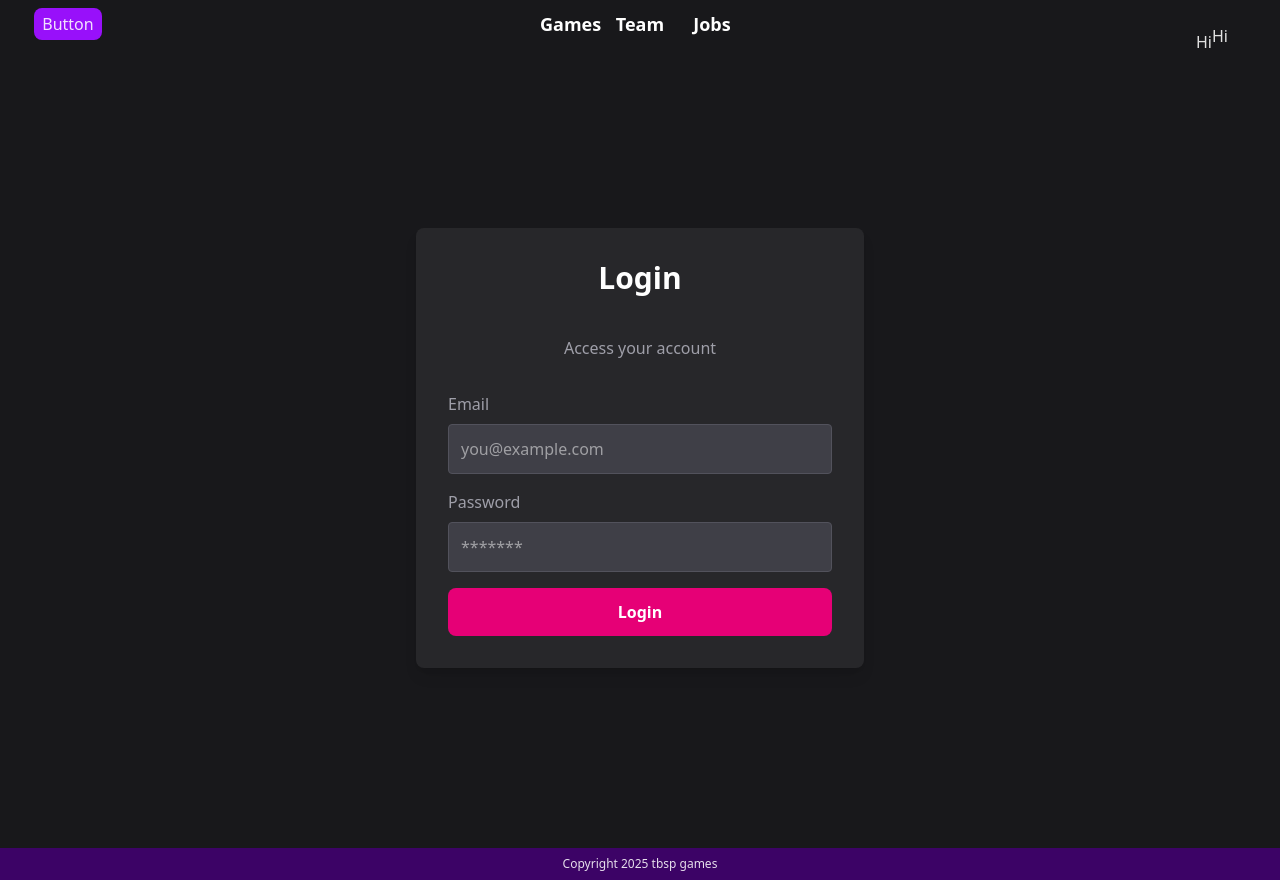
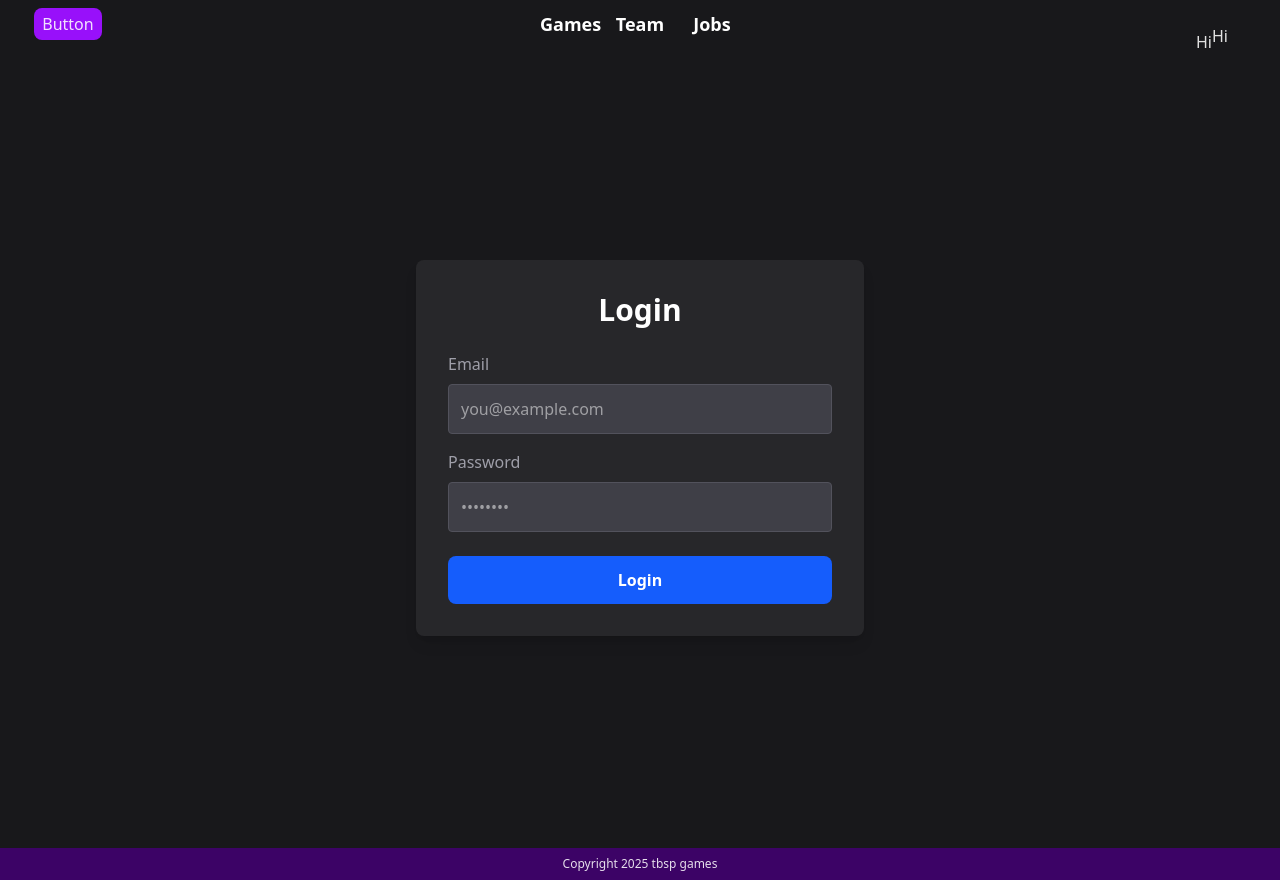
Before and after one commit to huynhli/Construct, a React (Vite) app in the folder frontend/: page /login in a window 1280 px wide. Built offline with nearby package versions, Linux system fonts and the light colour scheme.

Commit message:
add post request call to login page

```diff
--- a/frontend/src/pages/LoginPage.tsx
+++ b/frontend/src/pages/LoginPage.tsx
@@ -1,13 +1,65 @@
+import React, { useState, useEffect } from 'react';
+import { useNavigate } from 'react-router-dom';
+
 export default function LoginPage() {
+    const [email, setEmail] = useState('');
+    const [password, setPassword] = useState('');
+    const [error, setError] = useState<string | null>(null);
+    const [isSubmitting, setIsSubmitting] = useState(false);
+    const navigate = useNavigate();
+
+    useEffect(() => {
+        const token = localStorage.getItem('authToken');
+        if (token) {
+            navigate('/');
+        }
+    }, [navigate]);
+
+    const handleLogin = async (e: React.FormEvent) => {
+        e.preventDefault(); // Prevent the default form submission (page reload)
+        setIsSubmitting(true);
+        setError(null);
+
+        try {
+            // replace with actual endpoint for login
+            const response = await fetch('/api/login', {
+                method: 'POST',
+                headers: {
+                    'Content-Type': 'application/json',
+                    'Authorization': 'Bearer ${token}'
+                },
+                body: JSON.stringify({ email, password }),
+            });
+
+            if (!response.ok) {
+                const errorData = await response.json(); // Get error message from backend
+                throw new Error(errorData.message || 'Invalid email or password.');
+            }
+
+            const data = await response.json();
+            localStorage.setItem('authToken', data.token);
+
+            navigate('/');
+
+        } catch (err) {
+            setError(err instanceof Error ? err.message : 'An unexpected error occurred.');
+        } finally {
+            setIsSubmitting(false);
+        }
+    };
+
     return (
         <div className={`flex flex-col items-center justify-center min-h-screen bg-zinc-900 text-white`}>
             <div className={`w-full max-w-md p-8 mx-auto bg-zinc-800 rounded-lg shadow-lg`}>
                 <h1 className={`text-3xl font-bold text-center mb-6`}>Login</h1>
-				<div className={`h-1 my-3`}></div>
-				<p className={"text-center text-zinc-400 mb-8"}>
-                    Access your account
-                </p>
-                <form>
+
+                {error && (
+                    <div className="bg-red-900 border border-red-700 text-red-200 px-4 py-3 rounded-lg text-center mb-6" role="alert">
+                        <p>{error}</p>
+                    </div>
+                )}
+
+                <form onSubmit={handleLogin}>
                     <div className="mb-4">
                         <label className="block text-zinc-400 mb-2" htmlFor="email">
                             Email
@@ -15,33 +67,36 @@ export default function LoginPage() {
                         <input
                             id="email"
                             type="email"
-                            className="w-full p-3 bg-zinc-700 rounded border border-zinc-600 focus:outline-none focus:ring-2 focus:ring-pink-500"
+                            value={email}
+                            onChange={(e) => setEmail(e.target.value)}
+                            className="w-full p-3 bg-zinc-700 rounded border border-zinc-600 focus:outline-none focus:ring-2 focus:ring-blue-500"
                             required
                             placeholder="you@example.com"
                         />
                     </div>
-                    <div className="mb-4">
+                    <div className="mb-6">
                         <label className="block text-zinc-400 mb-2" htmlFor="password">
                             Password
                         </label>
                         <input
                             id="password"
                             type="password"
-                            className="w-full p-3 bg-zinc-700 rounded border border-zinc-600 focus:outline-none focus:ring-2 focus:ring-pink-500"
+                            value={password}
+                            onChange={(e) => setPassword(e.target.value)}
+                            className="w-full p-3 bg-zinc-700 rounded border border-zinc-600 focus:outline-none focus:ring-2 focus:ring-blue-500"
                             required
-                            placeholder="*******"
+                            placeholder="••••••••"
                         />
                     </div>
-                    <div>
                     <button
                         type="submit"
-                            className="w-full bg-pink-600 hover:bg-pink-700 text-white font-bold py-3 px-4 rounded-lg focus:outline-none focus:shadow-outline transition duration-300"
+                        disabled={isSubmitting} // Disable button while request is in progress
+                        className="w-full bg-blue-600 hover:bg-blue-700 text-white font-bold py-3 px-4 rounded-lg focus:outline-none focus:shadow-outline transition duration-300 disabled:bg-blue-800 disabled:cursor-not-allowed"
                     >
-                            Login
+                        {isSubmitting ? 'Logging in...' : 'Login'}
                     </button>
-                    </div>
                 </form>
             </div>
         </div>
-	)
+    );
 }
```
Lines whose indentation alone changed are shown as unchanged.
